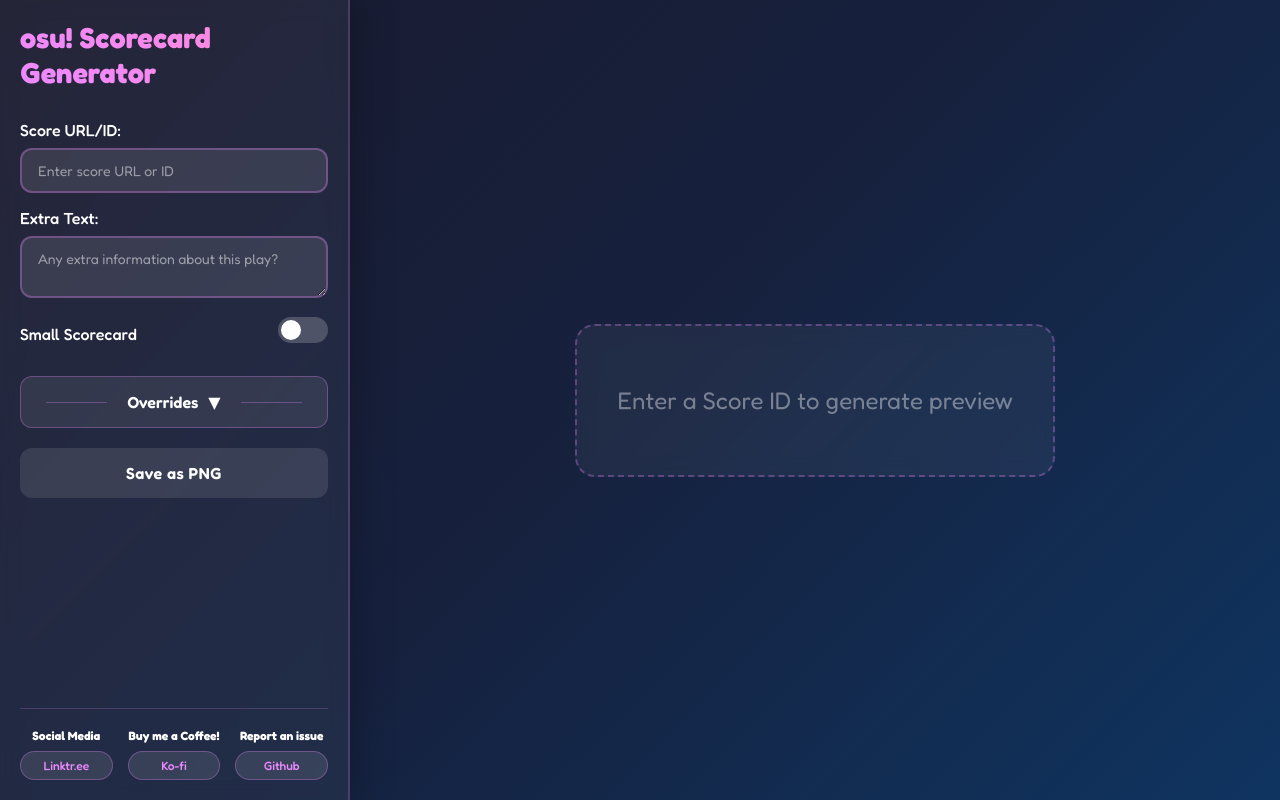
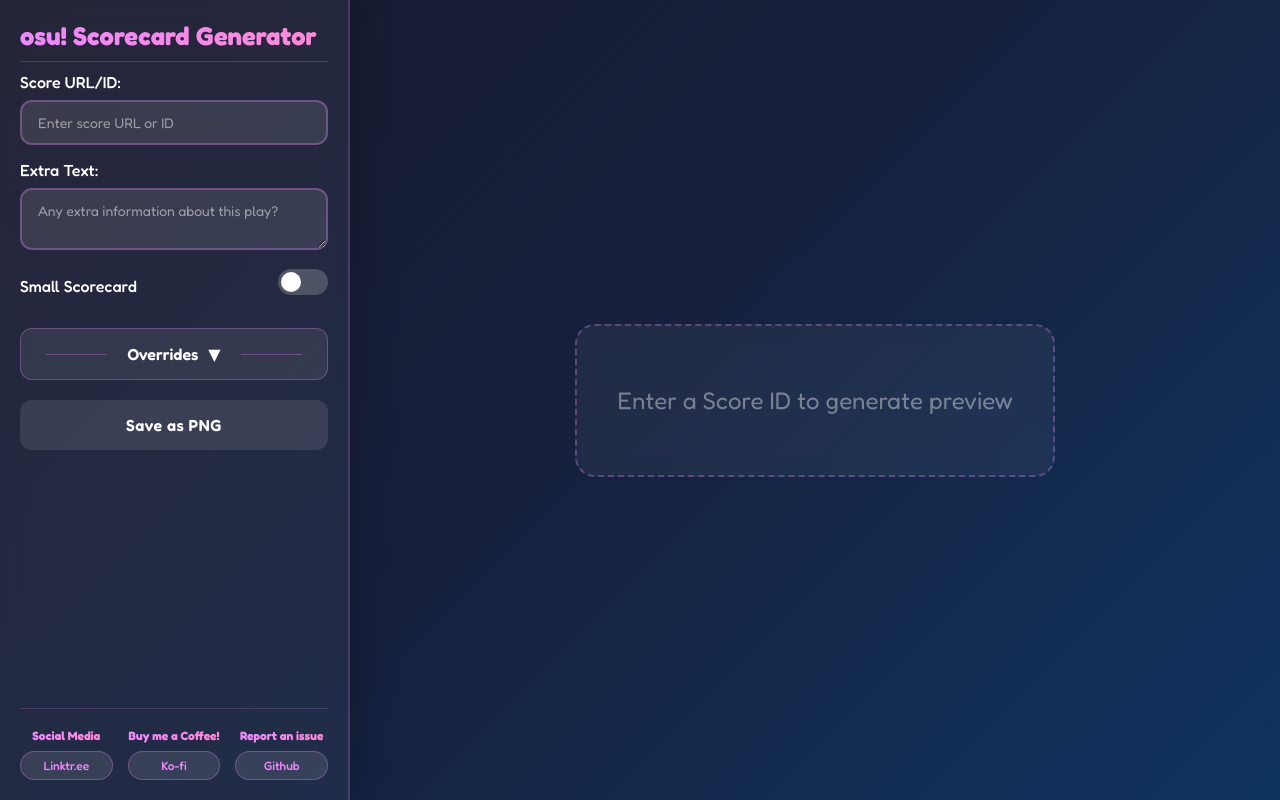
Before and after one commit to NitroBTW/osuscorecard, a website: page public/index.html in a window 1280 px wide. Drawn offline with nearby package versions, Linux system fonts and the light colour scheme; no server answers.

Commit message:
Final design changes

```diff
--- a/public/index.html
+++ b/public/index.html
@@ -29,8 +29,11 @@
     <div class="container">
         <!-- Left panel -->
         <div class="left-panel">
-            <h2>osu! Scorecard Generator</h2>
-            <h3 id="scorecard-count"></h3>
+            <!-- Title section -->
+            <div class="title-bar">
+                <h2>osu! Scorecard Generator</h2>
+                <h3 id="scorecard-count"></h3>
+            </div>
             <!-- Score ID input-->
             <div class="input-group">
                 <label for="scoreId">Score URL/ID:</label>
--- a/public/styles.css
+++ b/public/styles.css
@@ -18,6 +18,11 @@
 min-height: 100vh
 }
 
+.title-bar {
+border-bottom: 1px solid rgba(237, 137, 255, 0.2);
+margin-bottom: 10px
+}
+
 .left-panel {
 display: flex;
 flex-direction: column;
@@ -32,7 +37,7 @@
 }
 
 .left-panel h2 {
-font-size: 1.8rem;
+font-size: 1.6rem;
 font-weight: bold;
 background: linear-gradient(45deg, #ed89ff, #ff89d4);
 -webkit-background-clip: text;
@@ -42,8 +47,10 @@
 }
 
 .left-panel h3 {
-margin-bottom: 20px;
-color: #b8b8b8;
+margin-bottom: 10px;
+background: linear-gradient(45deg, #ed89ff, #ff89d4);
+-webkit-background-clip: text;
+-webkit-text-fill-color: transparent;
 font-size: 1rem
 }
 
```
